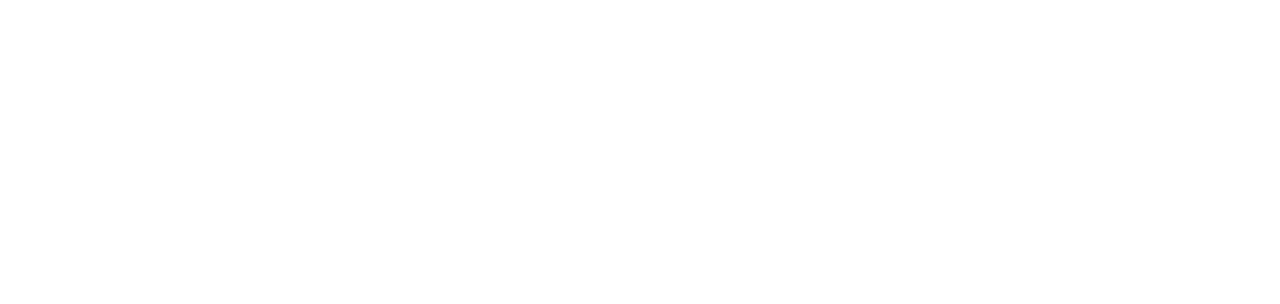
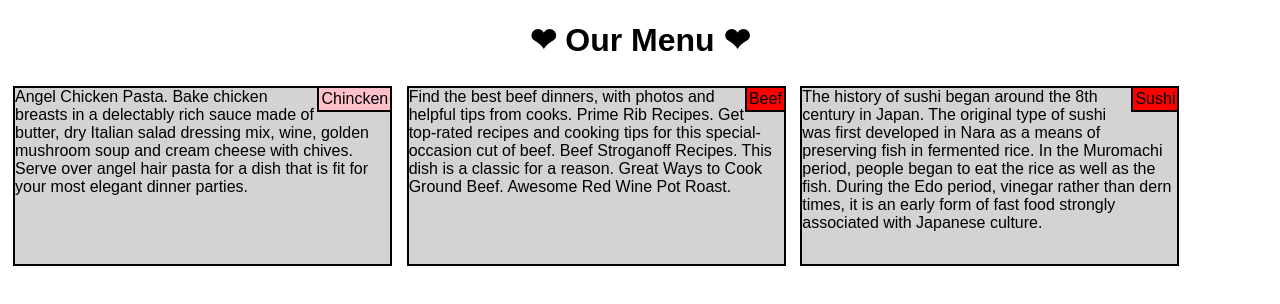
Before and after one commit to Xue1126/module2-solution, a plain HTML site: page index.html in a window 1280 px wide. Drawn offline with Linux system fonts and the light colour scheme.

Commit message:
first view

```diff
--- a/index.html
+++ b/index.html
@@ -2,9 +2,47 @@
 <html lang="en">
 <head>
     <meta charset="UTF-8">
-    <title>Title</title>
+    <meta name="viewport" content="width=device-width, initial-scale=1">
+    <title>Xue's assignment</title>
+    <link rel="stylesheet" href="pretty.css">
 </head>
 <body>
+<header>
+    <h1>❤ ︎Our Menu ❤︎</h1>
+</header>
 
+<div class="menu">
+    <div class="card col-lg-4 .col-md-6 .col-sm-12">
+        <div id="chicken">
+            Chincken
+        </div>
+        <div class="text">
+            Angel Chicken Pasta. Bake chicken breasts in a delectably rich sauce made of butter, dry Italian salad dressing mix, wine, golden mushroom soup and cream cheese with chives. Serve over angel hair pasta for a dish that is fit for your most elegant dinner parties.
+        </div>
+    </div>
+
+    <div class="card col-lg-4 .col-md-6 .col-sm-12">
+        <div id="beef">
+            Beef
+        </div>
+        <div class="text">
+            Find the best beef dinners, with photos and helpful tips from cooks. Prime Rib Recipes. Get top-rated recipes and cooking tips for this special-occasion cut of beef. Beef Stroganoff Recipes. This dish is a classic for a reason. Great Ways to Cook Ground Beef. Awesome Red Wine Pot Roast.
+        </div>
+    </div>
+
+    <div class="card col-lg-4 .col-md-12 .col-sm-12">
+        <div id="sushi">
+            Sushi
+        </div>
+        <div class="text">
+            The history of sushi began around the 8th century in Japan. The original type of sushi was first developed in Nara as a means of preserving fish in fermented rice. In the Muromachi period, people began to eat the rice as well as the fish. During the Edo period, vinegar rather than dern times, it is an early form of fast food strongly associated with Japanese culture.
+        </div>
+    </div>
+
+</div>
+
+<!--<footer>-->
+    <!--&copy; 2017 Coursera Xue-->
+<!--</footer>-->
 </body>
 </html>
--- /dev/null
+++ b/pretty.css
@@ -0,0 +1,76 @@
+/********** desktop **********/
+@media (min-width: 992px) {
+    .col-lg-3 {  width: 25%;     }
+    .col-lg-4 {  width: 30%;  }
+}
+
+/********** Tablet **********/
+@media (min-width: 768px) and (max-width: 991px) {
+    .col-md-6  {  width: 40%;  }
+    .col-md-12 {  width: 100%; }
+}
+
+/********** Mobil **********/
+@media (max-width: 767px) {
+    .col-sm-12 {  width: 100%;  }
+}
+
+
+/*********** body***********/
+body {
+    font-family: "PT Sans", sans-serif;
+
+}
+
+h1 {
+    text-align: center;
+}
+
+.menu {
+    width: 100%;
+}
+
+.card {
+    /*width: 30%;*/
+    height: 180px;
+    background-color: lightgrey;
+    color:black;
+    display: inline-block;
+    border: 2px black solid;
+    margin: 5px;
+    vertical-align: middle;
+    box-sizing: border-box;
+}
+
+#chicken {
+    background-color: pink;
+    float: right;
+    padding: 2px;
+    border-bottom: 2px black solid;
+    border-left: 2px black solid;
+    margin-bottom: 5px;
+}
+
+#beef {
+    background-color: red;
+    display:block;
+    float: right;
+    padding: 2px;
+    border-bottom: 2px black solid;
+    border-left: 2px black solid;
+    margin-bottom: 5px;
+}
+
+#sushi {
+    background-color: red;
+    display:block;
+    float: right;
+    padding: 2px;
+    border-bottom: 2px black solid;
+    border-left: 2px black solid;
+    margin-bottom: 5px;
+}
+
+.text {
+
+}
```
